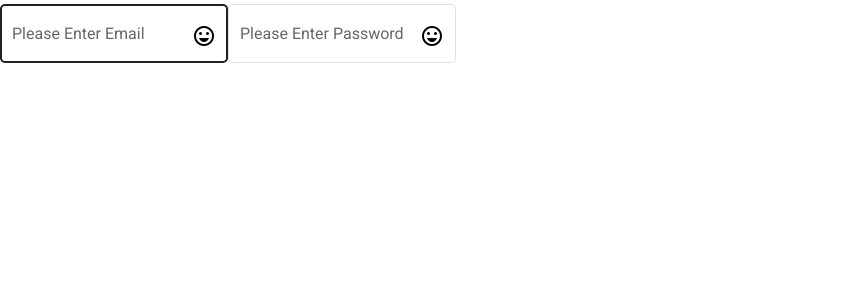
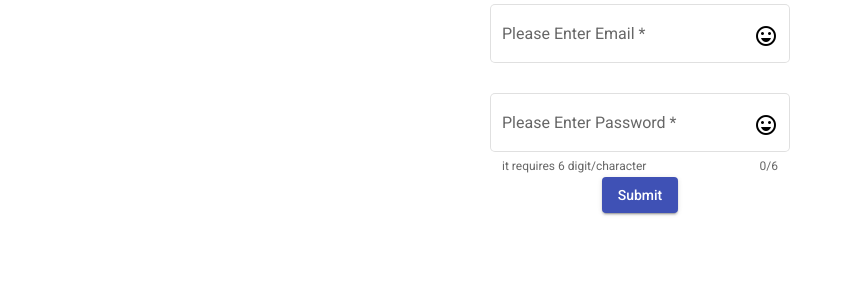
Before and after one commit to bhosale314314/Fitness-App, an Angular app: page /sign-up in a window 1280 px wide. Shown: the top 300 px of the page, without its empty margins (0-853 px from the left). Built offline with nearby package versions, Linux system fonts and the light colour scheme.

Commit message:
'ngmaterial'

```diff
--- a/src/app/Auth/sign-up/sign-up.component.css
+++ b/src/app/Auth/sign-up/sign-up.component.css
@@ -0,0 +1,3 @@
+mat-form-field {
+  width: 300px;
+}
--- a/src/app/Auth/sign-up/sign-up.component.html
+++ b/src/app/Auth/sign-up/sign-up.component.html
@@ -1,14 +1,49 @@
-<section>
-  <form>
+<section class="signUp-form">
+  <form
+    fxLayout="column"
+    fxLayoutAlign="center center"
+    #f="ngForm"
+    (ngSubmit)="onSubmit(f)"
+  >
     <mat-form-field appearance="outline">
       <mat-label>Please Enter Email</mat-label>
-      <input type="email" matInput placeholder="Enter Email here" />
+      <input
+        type="email"
+        matInput
+        placeholder="Enter Email here"
+        ngModel
+        name="email"
+        email
+        required
+        #emailInput="ngModel"
+      />
+      <mat-error *ngIf="emailInput.hasError('required')"
+        >Please Do not keep Empty</mat-error
+      >
+      <mat-error *ngIf="!emailInput.hasError('required')"
+        >Email is Invalid</mat-error
+      >
       <mat-icon matSuffix>sentiment_very_satisfied</mat-icon>
     </mat-form-field>
-    <mat-form-field appearance="outline">
+    <mat-form-field
+      appearance="outline"
+      hintLabel="it requires 6 digit/character"
+    >
       <mat-label>Please Enter Password</mat-label>
-      <input type="password" matInput placeholder="Enter password here" />
+      <input
+        type="password"
+        matInput
+        placeholder="Enter password here"
+        ngModel
+        name="password"
+        required
+        minlength="6"
+        #pwInput="ngModel"
+      />
+      <mat-hint align="end">{{ pwInput.value?.length }}/6</mat-hint>
+      <mat-error>Please Enter valid Password </mat-error>
       <mat-icon matSuffix>sentiment_very_satisfied</mat-icon>
     </mat-form-field>
+    <button mat-raised-button color="primary" type="submit">Submit</button>
   </form>
 </section>
--- a/src/app/Auth/sign-up/sign-up.component.ts
+++ b/src/app/Auth/sign-up/sign-up.component.ts
@@ -1,15 +1,16 @@
 import { Component, OnInit } from '@angular/core';
+import { NgForm } from '@angular/forms';
 
 @Component({
   selector: 'app-sign-up',
   templateUrl: './sign-up.component.html',
-  styleUrls: ['./sign-up.component.css']
+  styleUrls: ['./sign-up.component.css'],
 })
 export class SignUpComponent implements OnInit {
+  constructor() {}
 
-  constructor() { }
-
-  ngOnInit(): void {
+  ngOnInit(): void {}
+  onSubmit(form: NgForm) {
+    console.log(form.value);
   }
-
 }
--- a/src/app/app.module.ts
+++ b/src/app/app.module.ts
@@ -13,6 +13,7 @@ import { NewTrainingComponent } from './training/new-training/new-training.compo
 import { PastTrainingComponent } from './training/past-training/past-training.component';
 import { WelcomeComponent } from './welcome/welcome.component';
 import { FlexLayoutModule } from '@angular/flex-layout';
+import { FormsModule, ReactiveFormsModule } from '@angular/forms';
 @NgModule({
   declarations: [
     AppComponent,
@@ -30,6 +31,8 @@ import { FlexLayoutModule } from '@angular/flex-layout';
     BrowserAnimationsModule,
     MaterialModule,
     FlexLayoutModule,
+    FormsModule,
+    ReactiveFormsModule,
   ],
   providers: [],
   bootstrap: [AppComponent],
--- a/tsconfig.json
+++ b/tsconfig.json
@@ -16,12 +16,13 @@
     "experimentalDecorators": true,
     "moduleResolution": "node",
     "importHelpers": true,
-    "target": "es2020",
+    "target": "ES2022",
     "module": "es2020",
     "lib": [
       "es2020",
       "dom"
-    ]
+    ],
+    "useDefineForClassFields": false
   },
   "angularCompilerOptions": {
     "enableI18nLegacyMessageIdFormat": false,
```
Also changed, not shown: package.json (+11 -11 lines), src/app/material.module.ts (+17 -3 lines), src/test.ts (+0 -12 lines), .browserslistrc (deleted), 1 other file (tests, documents, lock files or other folders).
